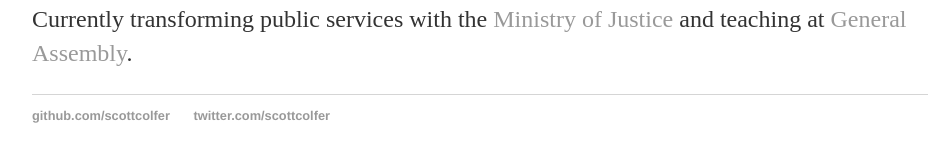
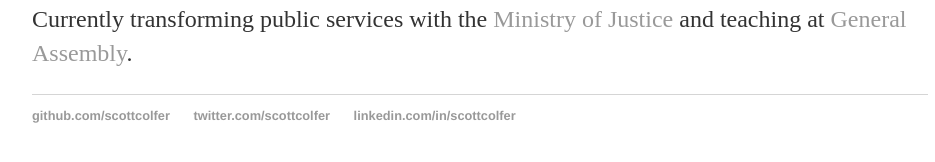
Before and after one commit to scottcolfer/scottcolfer.github.io, a Jekyll site: the page built from index.html, in a window 1280 px wide. Shown: the part 252-414 px from the top of the page, without its empty margins (160-1095 px from the left). Built offline with Jekyll 4.4.1, drawn with Linux system fonts in a browser that asks for light colours.

Commit message:
Update default.html
Added LinkedIn.

```diff
--- a/_layouts/default.html
+++ b/_layouts/default.html
@@ -19,8 +19,9 @@
 			</div><!-- /.container -->
 			<footer>
 	    		<ul>
-	        		<li><a href="https://github.com/scottcolfer">github.com/scottcolfer</a></li>
-	        		<li><a href="https://twitter.com/scottcolfer">twitter.com/scottcolfer</a></li>
+	        		<li><a href="https://github.com/scottcolfer/">github.com/scottcolfer</a></li>
+	        		<li><a href="https://twitter.com/scottcolfer/">twitter.com/scottcolfer</a></li>
+	        		<li><a href="https://uk.linkedin.com/in/scottcolfer/">linkedin.com/in/scottcolfer</a></li>
 				</ul>
 			</footer>
 		</body>
```
